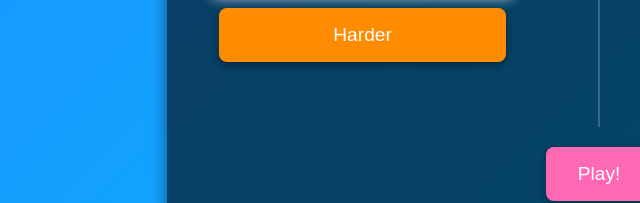
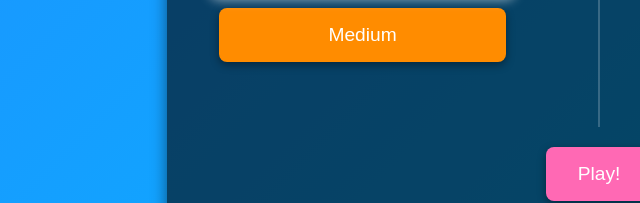
Before and after one commit to OsbournD/OsbournD.github.io, a plain HTML site: page HTML/questionSelect.html in a window 1280 px wide. Shown: the part 415-618 px from the top of the page, 41-681 px from the left. Drawn offline with Linux system fonts and the light colour scheme.

Commit message:
'Harder' changed to 'Medium'

```diff
--- a/HTML/questionSelect.html
+++ b/HTML/questionSelect.html
@@ -200,7 +200,7 @@
             <div class="difficulty-section">
                 <h2>Quick Select</h2>
                 <button id="easyButton" class="difficulty-button easy" data-file="Questions.json">Easy</button>
-                <button id="mediumButton" class="difficulty-button medium" data-file="PureMA.json">Harder</button>
+                <button id="mediumButton" class="difficulty-button medium" data-file="PureMA.json">Medium</button>
             </div>
 
             <!-- JSON file list -->
```
